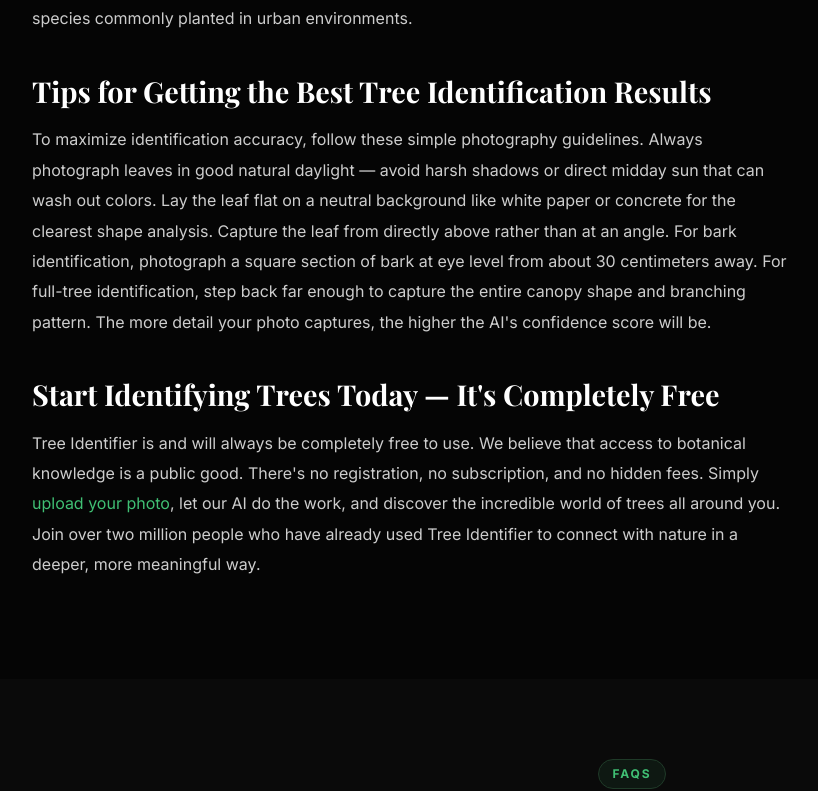
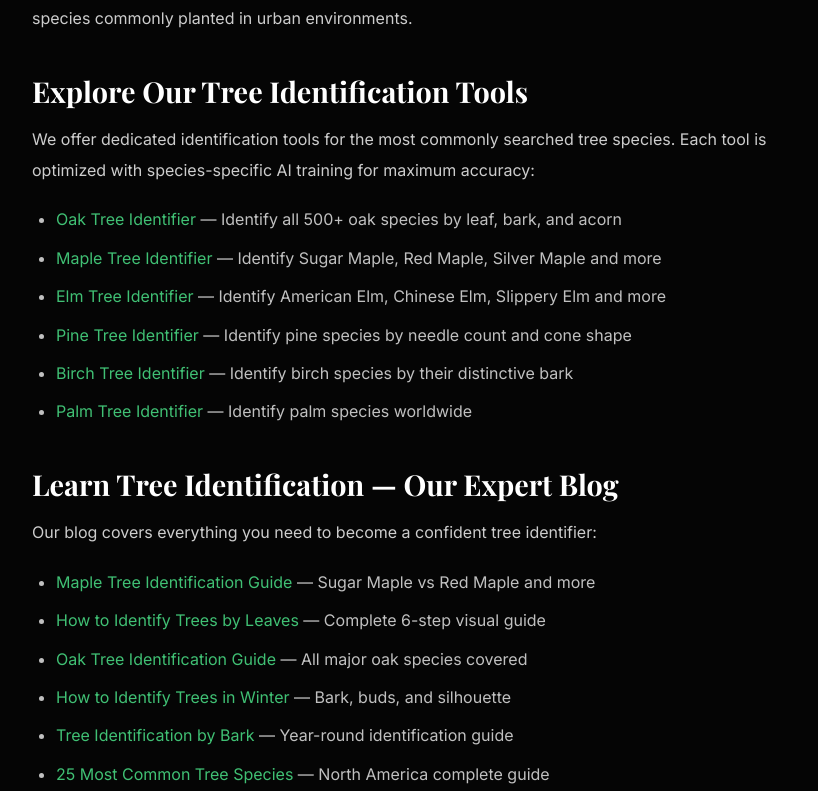
Before and after one commit to ahsan-ai-56/tree, a Next.js app: page / in a window 1280 px wide. Shown: the part 4869-5660 px from the top of the page, without its empty margins (8-826 px from the left). Built offline with nearby package versions, Linux system fonts and the light colour scheme.

Commit message:
Update index.js

```diff
--- a/pages/index.js
+++ b/pages/index.js
@@ -254,6 +254,28 @@
                 Our database includes all major tree species found across North America, Europe, Asia, Africa, Australia, and South America. Common species include oaks (Quercus), maples (Acer), elms (Ulmus), pines (Pinus), spruces (Picea), firs (Abies), birches (Betula), beeches (Fagus), cedars (Cedrus), willows (Salix), palms (Arecaceae), eucalyptus, magnolias, and thousands more. We also cover fruit trees like apple, pear, cherry, peach, and walnut, as well as ornamental and street tree species commonly planted in urban environments.
               </p>
 
+              <h2>Explore Our Tree Identification Tools</h2>
+<p>We offer dedicated identification tools for the most commonly searched tree species. Each tool is optimized with species-specific AI training for maximum accuracy:</p>
+<ul>
+  <li><Link href="/oak-tree-identifier">Oak Tree Identifier</Link> — Identify all 500+ oak species by leaf, bark, and acorn</li>
+  <li><Link href="/maple-tree-identifier">Maple Tree Identifier</Link> — Identify Sugar Maple, Red Maple, Silver Maple and more</li>
+  <li><Link href="/elm-tree-identifier">Elm Tree Identifier</Link> — Identify American Elm, Chinese Elm, Slippery Elm and more</li>
+  <li><Link href="/pine-tree-identifier">Pine Tree Identifier</Link> — Identify pine species by needle count and cone shape</li>
+  <li><Link href="/birch-tree-identifier">Birch Tree Identifier</Link> — Identify birch species by their distinctive bark</li>
+  <li><Link href="/palm-tree-identifier">Palm Tree Identifier</Link> — Identify palm species worldwide</li>
+</ul>
+
+<h2>Learn Tree Identification — Our Expert Blog</h2>
+<p>Our blog covers everything you need to become a confident tree identifier:</p>
+<ul>
+  <li><Link href="/blog/maple-tree-identification-guide">Maple Tree Identification Guide</Link> — Sugar Maple vs Red Maple and more</li>
+  <li><Link href="/blog/identify-tree-by-leaves">How to Identify Trees by Leaves</Link> — Complete 6-step visual guide</li>
+  <li><Link href="/blog/oak-tree-identification-guide">Oak Tree Identification Guide</Link> — All major oak species covered</li>
+  <li><Link href="/blog/how-to-identify-trees-in-winter">How to Identify Trees in Winter</Link> — Bark, buds, and silhouette</li>
+  <li><Link href="/blog/tree-identification-by-bark">Tree Identification by Bark</Link> — Year-round identification guide</li>
+  <li><Link href="/blog/common-tree-species">25 Most Common Tree Species</Link> — North America complete guide</li>
+</ul>
+
               <h2>Tips for Getting the Best Tree Identification Results</h2>
               <p>
                 To maximize identification accuracy, follow these simple photography guidelines. Always photograph leaves in good natural daylight — avoid harsh shadows or direct midday sun that can wash out colors. Lay the leaf flat on a neutral background like white paper or concrete for the clearest shape analysis. Capture the leaf from directly above rather than at an angle. For bark identification, photograph a square section of bark at eye level from about 30 centimeters away. For full-tree identification, step back far enough to capture the entire canopy shape and branching pattern. The more detail your photo captures, the higher the AI's confidence score will be.
```
